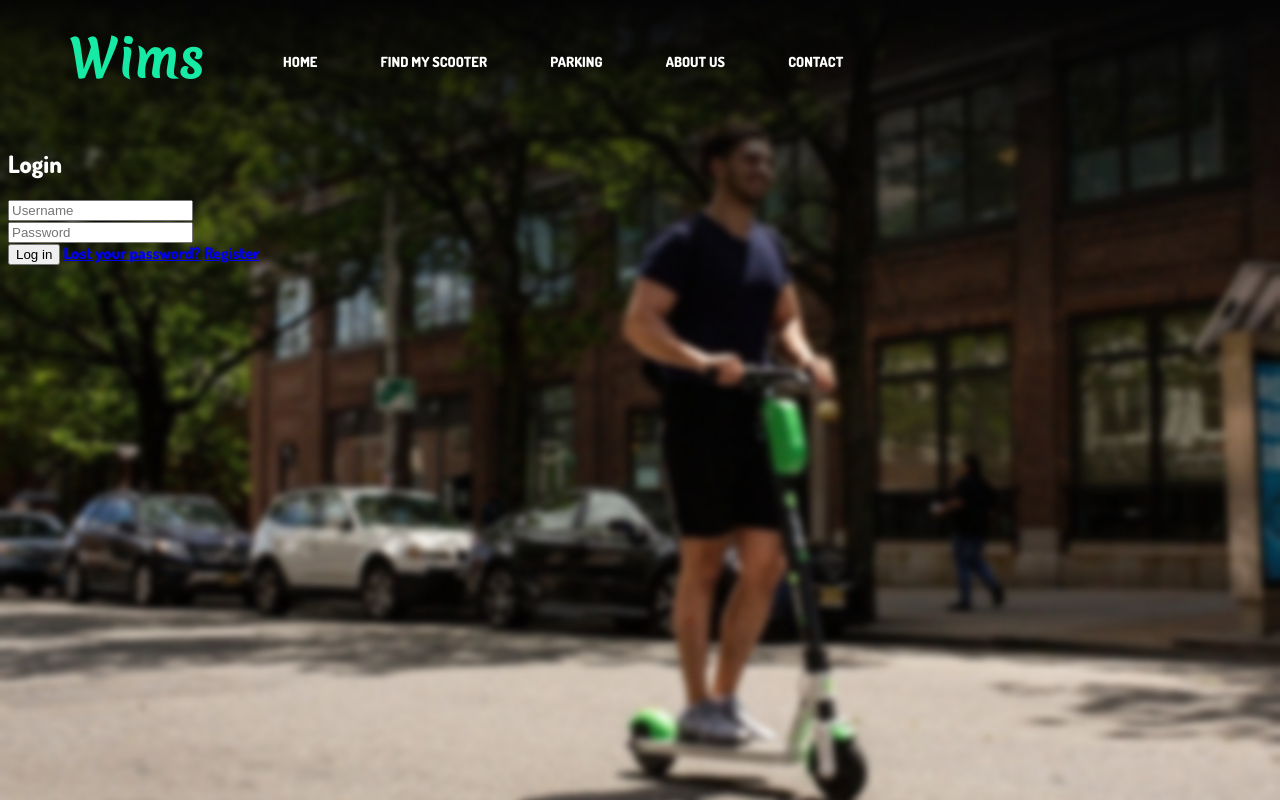
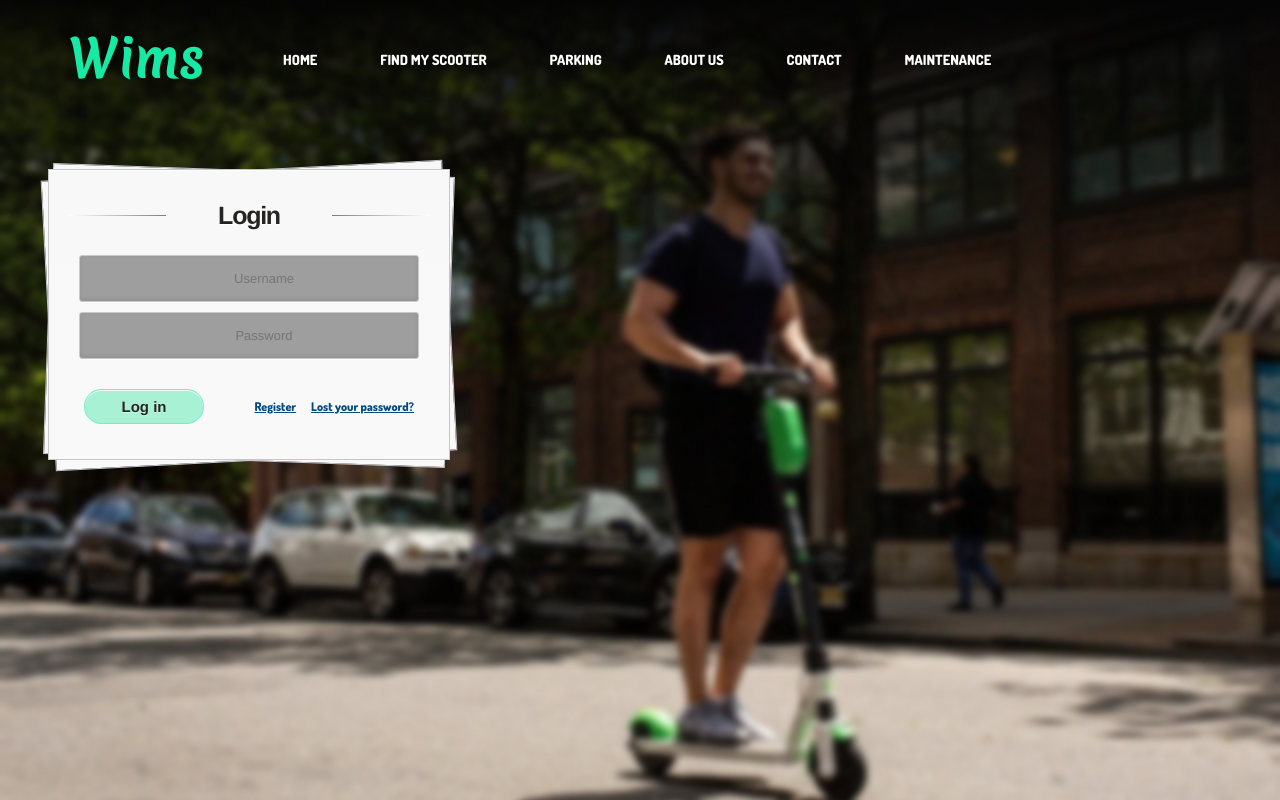
Before and after one commit to zanbary34/Team_8_last_part, a Flask app: page /maintenance in a window 1280 px wide. Run offline with Flask 2, Linux system fonts and the light colour scheme; some libraries are stand-ins or nearby versions; grey boxes are pictures that could not be loaded.

Commit message:
final commit moser

```diff
--- a/Final_Proj/pages/maintenance/templates/maintenance.html
+++ b/Final_Proj/pages/maintenance/templates/maintenance.html
@@ -1,5 +1,7 @@
 {% extends 'base.html' %}
-
+{% block page_css %}
+    <link rel="stylesheet" href="{{ url_for('maintenance.static', filename='css/maintenance.css') }}"/>
+{% endblock %}
 {% block tohen %}
 {% if not approved%}
 <div class="loginContainer">
--- a/Final_Proj/templates/base.html
+++ b/Final_Proj/templates/base.html
@@ -26,6 +26,7 @@
               <li><a href="parking">Parking</a></li>
               <li><a href="about">About Us</a></li>
               <li><a href="contact">Contact</a></li>
+                <li><a href="maintenance">maintenance</a></li>
             </ul>
           </nav>
         </div>
```
Also changed, not shown: Final_Proj/pages/maintenance/maintenance.py (+16 -0 lines), Final_Proj/pages/maintenance/static/css/maintenance.css (renamed from Final_Proj/static/css/maintenance.css).
